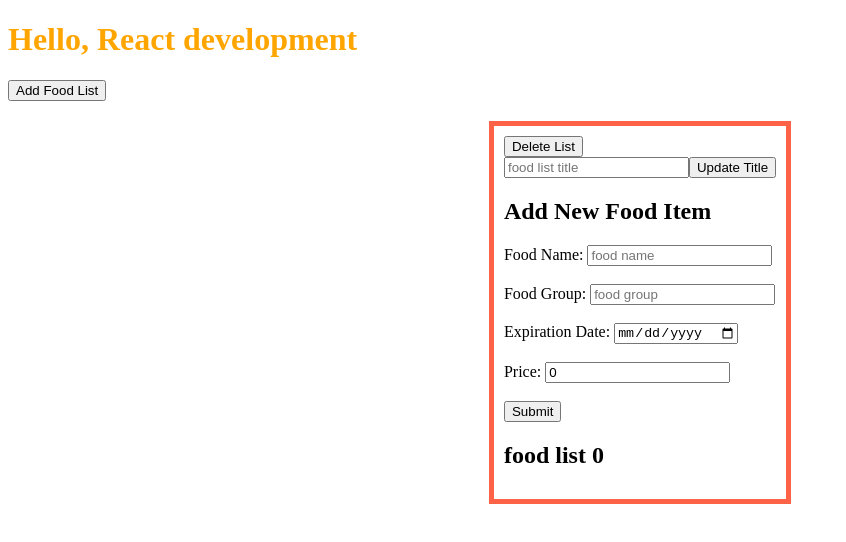
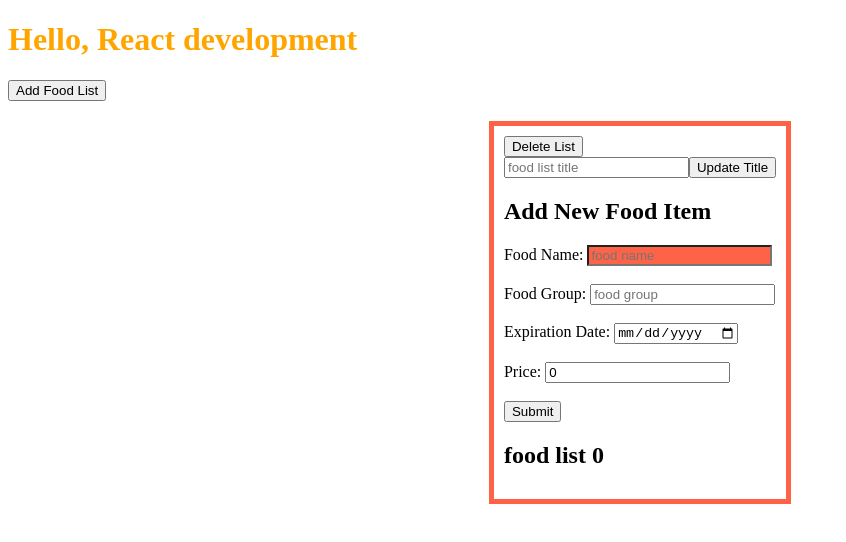
Before and after one commit to anthonyzamarro/fridge, a React app: page / in a window 1280 px wide. Both pictures are taken after a click on the button "Add Food List". Shown: the top 542 px of the page, without its empty margins (0-846 px from the left). Built offline with nearby package versions, Linux system fonts and the light colour scheme.

Commit message:
start adding more component elmenets for form

```diff
--- /dev/null
+++ b/src/components/Elements/Button/interface.ts
@@ -0,0 +1,4 @@
+export interface ButtonProps {
+  text: string;
+  handler: () => void;
+}
--- /dev/null
+++ b/src/components/Elements/FormElements/Input/Input.tsx
@@ -0,0 +1,28 @@
+// styles
+import { useState } from 'react';
+import { StyledInput } from '../input.styles';
+// interface
+import { InputProps } from './interface';
+
+export const Input = ({
+  type,
+  name,
+  placeholder,
+  defaultValue,
+}: InputProps) => {
+  const [value, setValue] = useState('');
+  console.log(type, name, placeholder, defaultValue);
+  return (
+    <>
+      <StyledInput
+        type={type}
+        name={name}
+        placeholder={placeholder}
+        defaultValue={value}
+        onChange={(e: React.ChangeEvent<HTMLInputElement>) =>
+          setValue(e.target.value)
+        }
+      />
+    </>
+  );
+};
--- /dev/null
+++ b/src/components/Elements/FormElements/Input/interface.ts
@@ -0,0 +1,9 @@
+import { ReactEventHandler } from 'react';
+
+export interface InputProps {
+  type: string;
+  name: string;
+  placeholder: string;
+  defaultValue: string;
+  onChange: ReactEventHandler;
+}
--- /dev/null
+++ b/src/components/Elements/FormElements/input.styles.ts
@@ -0,0 +1,5 @@
+import styled from 'styled-components';
+
+export const StyledInput = styled.input`
+  background-color: tomato;
+`;
--- a/src/components/Form/Form.tsx
+++ b/src/components/Form/Form.tsx
@@ -3,6 +3,8 @@ import { useEffect, useState } from 'react';
 import { dateFormat } from '../../utils/dateFormat';
 // interfaces
 import { FormProps } from './interfaces';
+// components
+import { Input } from '../Elements/FormElements/Input/Input';
 
 const Form = ({ handleForm, listId }: FormProps) => {
   const [foodName, setFoodName] = useState('');
@@ -58,7 +60,7 @@ const Form = ({ handleForm, listId }: FormProps) => {
   return (
     <form>
       <label htmlFor="name">Food Name: </label>
-      <input
+      <Input
         type="text"
         name="name"
         placeholder="food name"
```
Also changed, not shown: src/components/Elements/Button/Button.tsx (added, +8 -0 lines), src/components/Elements/Nav/Nav.tsx (added, +7 -0 lines).
